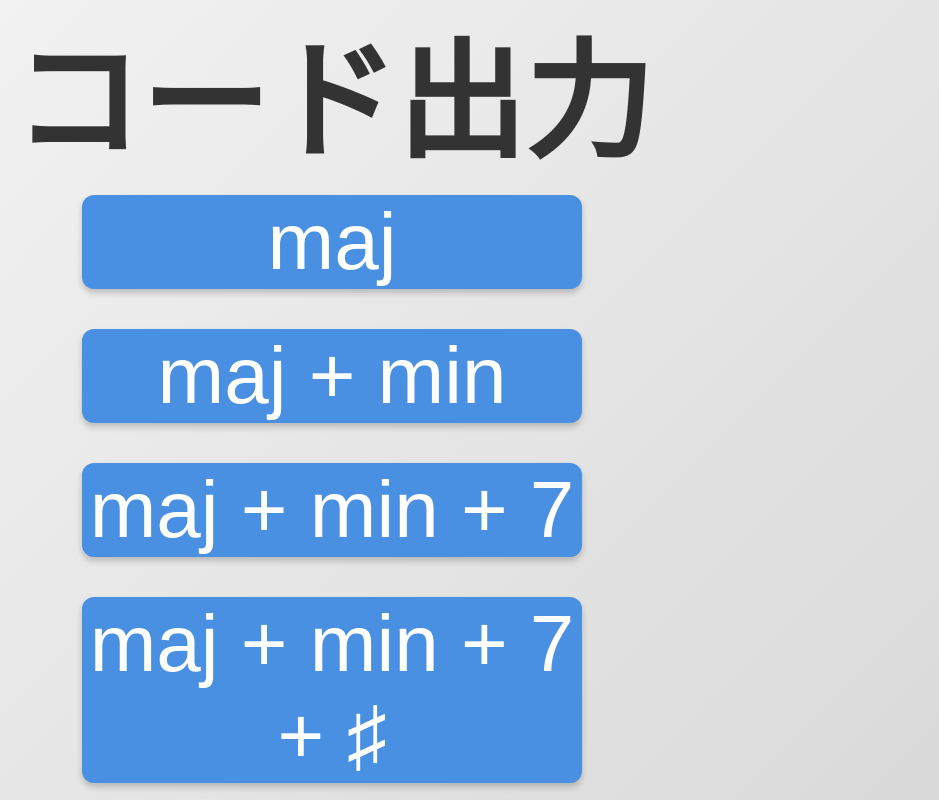
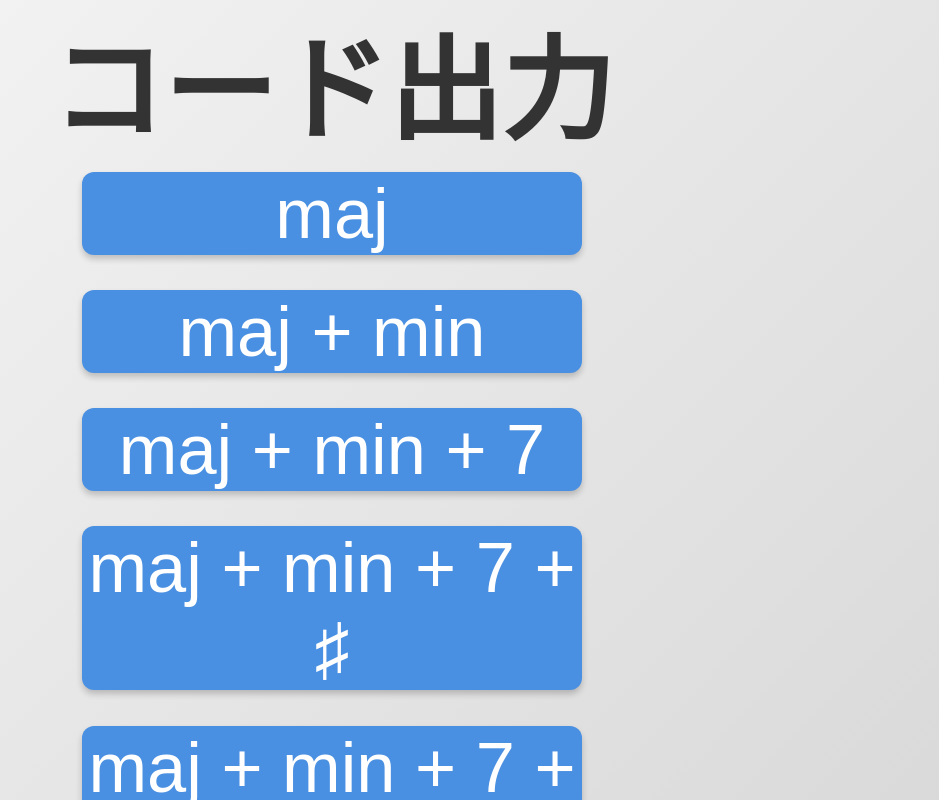
Before and after one commit to ttt907/ttt907, a plain HTML site: page index.html in a window 1280 px wide. Shown: the whole page, without its empty margins (308-1247 px from the left). Drawn offline with Linux system fonts and the light colour scheme.

Commit message:
コード出力.html

```diff
--- a/index.html
+++ b/index.html
@@ -21,7 +21,7 @@ overflow: hidden;
 }
 
 h1 {
-font-size: calc(8vw * 1.25); /* タイトル1.25倍 */
+font-size: calc(8vw * 1.1); /* タイトル1.1倍 */
 margin: 0;
 color: #333;
 }
@@ -30,7 +30,7 @@ color: #333;
 display: flex;
 flex-direction: column;
 justify-content: space-around;
-gap: calc(2vh * 1.25); /* ボタン間隔1.25倍 */
+gap: calc(2vh * 1.1); /* ボタン間隔1.1倍 */
 width: 80%;
 max-width: 500px;
 flex: 1;
@@ -38,8 +38,8 @@ flex: 1;
 
 button {
 flex: 1;
-font-size: calc(5vw * 1.25); /* ボタン文字1.25倍 */
-margin: calc(1vh * 1.25) 0;
+font-size: calc(5vw * 1.1); /* ボタン文字1.1倍 */
+margin: calc(1vh * 1.1) 0;
 border-radius: 12px;
 border: none;
 cursor: pointer;
@@ -54,7 +54,7 @@ transform: scale(0.97);
 }
 
 #output {
-font-size: calc(10vw * 1.25); /* コード表示1.25倍 */
+font-size: calc(10vw * 1.1); /* コード表示1.1倍 */
 font-weight: bold;
 color: #111;
 width: 100%;
@@ -65,7 +65,7 @@ text-overflow: ellipsis;
 
 #output p {
 display: inline-block;
-margin: 0 calc(2vw * 1.25);
+margin: 0 calc(2vw * 1.1);
 }
 </style>
 </head>
```
